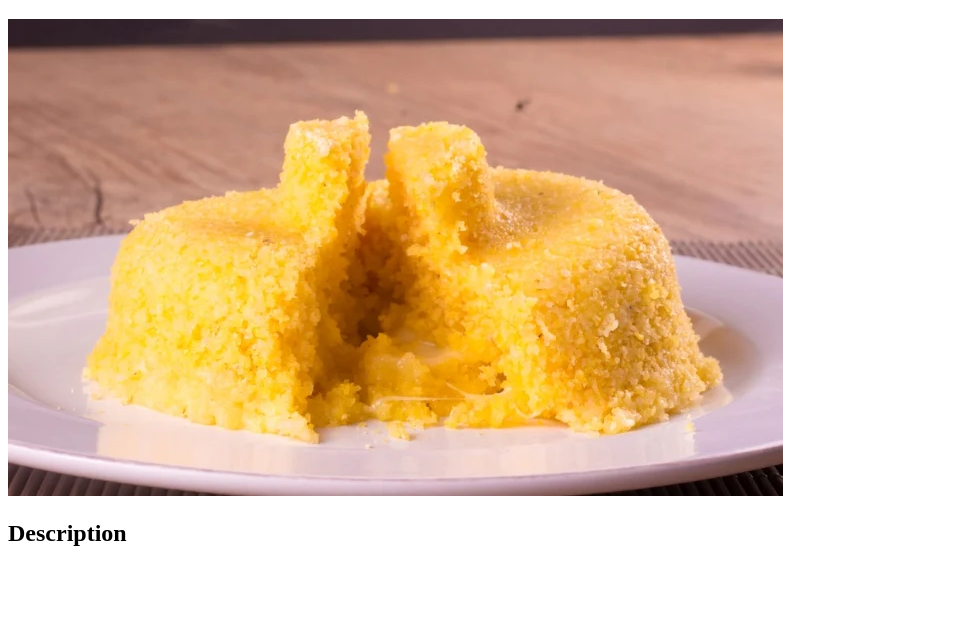
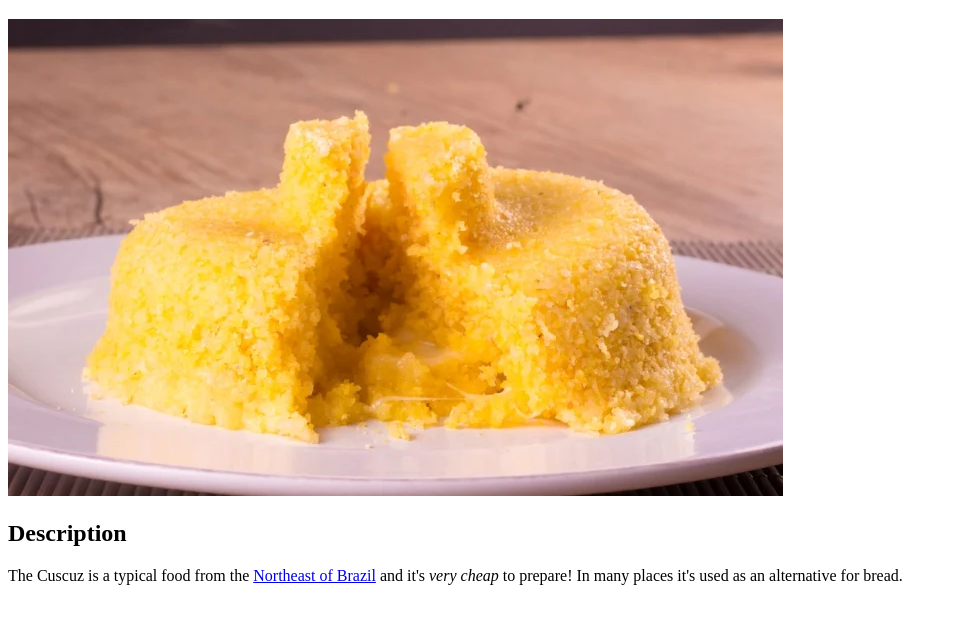
Before and after one commit to carolinelds/odin-recipes, a plain HTML site: page recipes/cuzcuz.html in a window 1280 px wide. Shown: the part 61-684 px from the top of the page, without its empty margins (0-953 px from the left). Drawn offline with Linux system fonts and the light colour scheme.

Commit message:
Add description for cuzcuz recipe

```diff
--- a/recipes/cuzcuz.html
+++ b/recipes/cuzcuz.html
@@ -11,5 +11,9 @@
         <img src="./cuzcuz.jpg" alt="a cuzcuz (yellow with the shape of a small cake) in a white plate">
 
         <h2>Description</h2>
+
+        <p>The Cuscuz is a typical food from the <a href="https://en.wikipedia.org/wiki/Northeast_Region,_Brazil">Northeast of Brazil</a> and it's <em>very cheap</em> to prepare! In many places it's used as an alternative for bread.</p>
+
+
     </body>
 </html>
```
